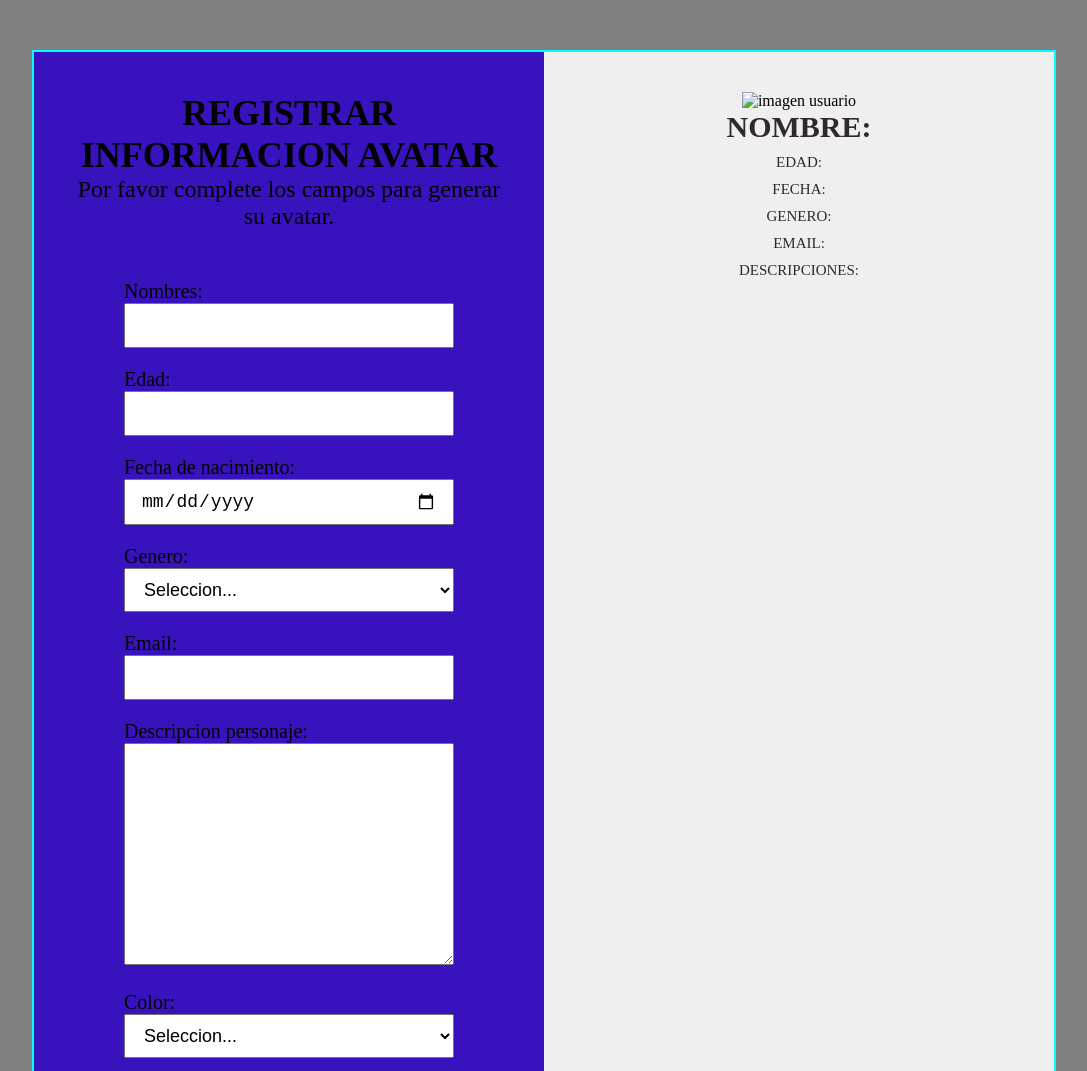
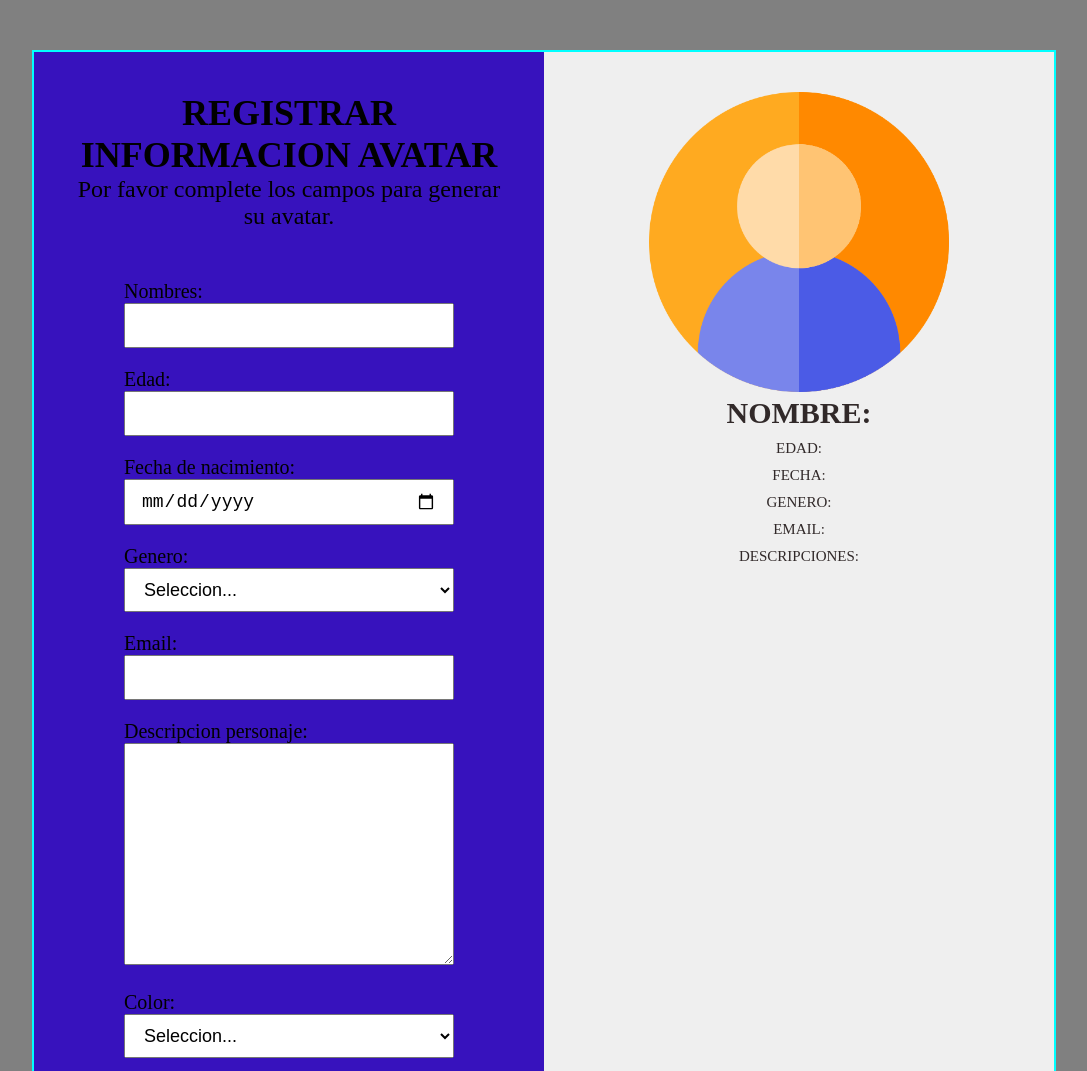
Before and after one commit to cristian2233/proyectofigurasgeometricasyavatar, a plain HTML site: page capturadorDatos.html in a window 1280 px wide. Shown: the top 1071 px of the page, without its empty margins (96-1183 px from the left). Drawn offline with Linux system fonts and the light colour scheme.

Commit message:
Update capturadorDatos.html

```diff
--- a/capturadorDatos.html
+++ b/capturadorDatos.html
@@ -60,7 +60,7 @@
             </form>
         </div>
         <div class="contAvatar" id="contAvatar">
-        <img id="imagen" src="../figurasGeometricas/img/user.png" alt="imagen usuario">
+        <img id="imagen" src="img/user.png" alt="imagen usuario">
         <H3 id="mnombres">NOMBRE:</H3>
         <P id="medad">EDAD:</P>
         <p id="mfecha">FECHA:</p>
```
